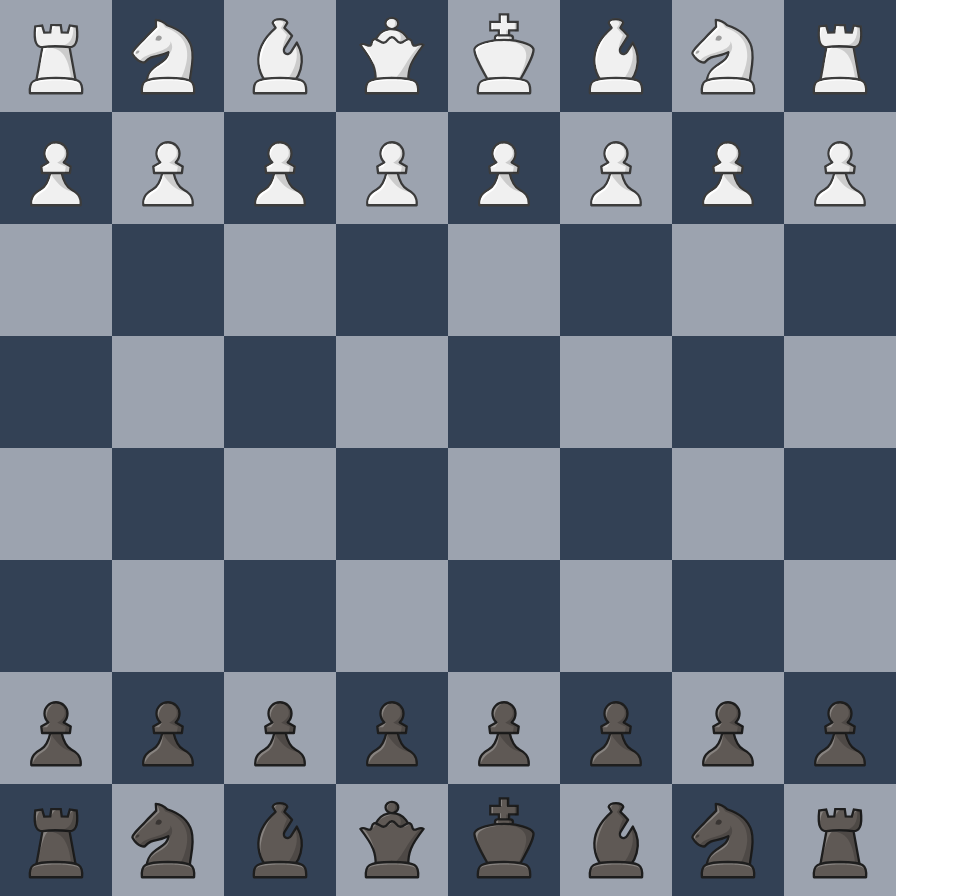
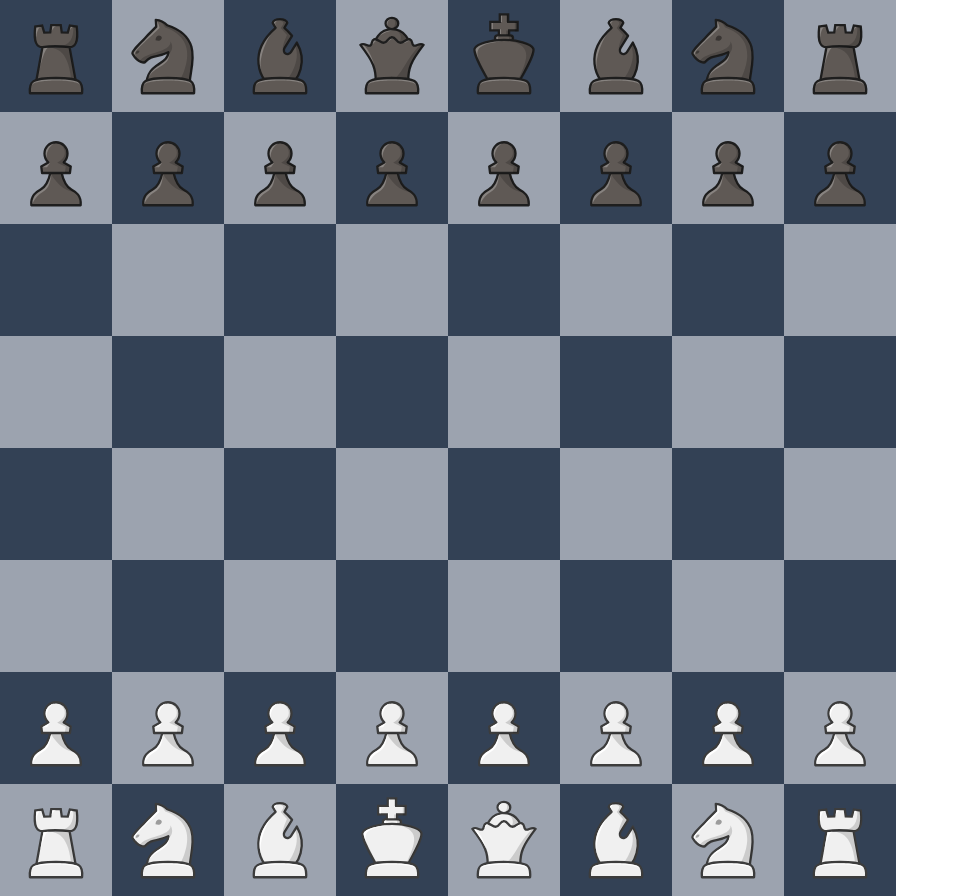
Before and after one commit to APRT-Chess/APRT-Chess, a React (Vite) app in the folder aprt-chess/: page / in a window 1280 px wide. Shown: the whole page, without its empty margins (0-959 px from the left). Built offline with nearby package versions, Linux system fonts and the light colour scheme.

Commit message:
shifted everything to 2D

```diff
--- a/aprt-chess/src/App.tsx
+++ b/aprt-chess/src/App.tsx
@@ -2,12 +2,11 @@ import "./assets/App.css";
 import Board from "./components/Board";
 
 function App() {
-  const verticalBox = ["1", "2", "3", "4", "5", "6", "7", "8"];
-  const horizontalBox = ["a", "b", "c", "d", "e", "f", "g", "h"];
+
 
   return (
     <>
-      <Board verticalBox={verticalBox} horizontalBox={horizontalBox} />
+      <Board  />
     </>
   );
 }
--- a/aprt-chess/src/components/Board.tsx
+++ b/aprt-chess/src/components/Board.tsx
@@ -1,54 +1,28 @@
 /* eslint-disable @typescript-eslint/no-unused-vars */
 
 import { useEffect, useState } from "react";
+import { blackBishop, blackKing, blackKnight, blackPawn, blackQueen, blackRook, whiteBishop, whiteKing, whiteKnight, whitePawn, whiteQueen, whiteRook } from "../utils/ChessPieces";
 import Piece from "./Piece";
 
-interface props {
-  verticalBox: string[];
-  horizontalBox: string[];
-}
 
-interface Piece {
-  image: string;
-  x: number;
-  y: number;
-}
+type Piece = string
 
+const Board = () => {
 
-
-
-
-
-const Board = ({ verticalBox, horizontalBox }: props) => {
-
-  const [boardState,setBoardState] = useState< Piece[]>([]);
+  const [boardState,setBoardState] = useState< Piece[][]>([]);
 
 
   function setBoard() {
-    const pieces:Piece[] = [];
-    const path = "/public/pieces/";
-    //  setting up pawns in loop
-    for (let i = 0; i < 8; i++)
-      pieces.push({ image: `${path}wP.svg`, x: i, y: 1 });
-    for (let i = 0; i < 8; i++)
-      pieces.push({ image: `${path}bP.svg`, x: i, y: 6 });
-    //  other pieces from left to right
-    pieces.push({ image: `${path}wR.svg`, x: 7, y: 0 });
-    pieces.push({ image: `${path}bR.svg`, x: 7, y: 7 });
-    pieces.push({ image: `${path}wN.svg`, x: 6, y: 0 });
-    pieces.push({ image: `${path}bN.svg`, x: 6, y: 7 });
-    pieces.push({ image: `${path}wB.svg`, x: 5, y: 0 });
-    pieces.push({ image: `${path}bB.svg`, x: 5, y: 7 });
-    pieces.push({ image: `${path}wQ.svg`, x: 4, y: 0 });
-    pieces.push({ image: `${path}bQ.svg`, x: 4, y: 7 });
-    pieces.push({ image: `${path}wK.svg`, x: 3, y: 0 });
-    pieces.push({ image: `${path}bK.svg`, x: 3, y: 7 });
-    pieces.push({ image: `${path}wB.svg`, x: 2, y: 0 });
-    pieces.push({ image: `${path}bB.svg`, x: 2, y: 7 });
-    pieces.push({ image: `${path}wN.svg`, x: 1, y: 0 });
-    pieces.push({ image: `${path}bN.svg`, x: 1, y: 7 });
-    pieces.push({ image: `${path}wR.svg`, x: 0, y: 0 });
-    pieces.push({ image: `${path}bR.svg`, x: 0, y: 7 });
+    const pieces:Piece[][] = [
+      [blackRook,blackKnight,blackBishop,blackQueen,blackKing,blackBishop,blackKnight,blackRook],
+      [blackPawn,blackPawn,blackPawn,blackPawn,blackPawn,blackPawn,blackPawn,blackPawn,blackPawn],
+      ["","","","","","","",""],
+      ["","","","","","","",""],
+      ["","","","","","","",""],
+      ["","","","","","","",""],
+      [whitePawn,whitePawn,whitePawn,whitePawn,whitePawn,whitePawn,whitePawn,whitePawn,whitePawn],
+      [whiteRook,whiteKnight,whiteBishop,whiteKing,whiteQueen,whiteBishop,whiteKnight,whiteRook],
+    ];
     setBoardState(pieces)
   }
 
@@ -57,15 +31,16 @@ const Board = ({ verticalBox, horizontalBox }: props) => {
     setBoard();
   },[])
   const board = [];
-  for (let i = 0; i < verticalBox.length; i++) {
-    for (let j = horizontalBox.length - 1; j >= 0; j--) {
-      // if i+j is even box is dark
-      // else it is light
-      const color = i + j;
+
+
       let image = undefined;
-      boardState.forEach((p) => {
-        if (p.x === j && p.y === i) image = p.image;
-      });
+
+      for(let row = 0 ;row < boardState.length;row++)
+      {
+        for(let col = 0 ;col < boardState[0].length;col++)
+        {
+          let color = col + row;
+          image = boardState[row][col]
           board.push(
             <div
               className={`inline-flex w-28 h-28 items-center justify-center select-none  ${
@@ -73,11 +48,15 @@ const Board = ({ verticalBox, horizontalBox }: props) => {
               }`}
 
             >
-          {image && <Piece image={image} x_coordinate={i} y_coordinate={j} boardState = {boardState}></Piece>}
+              {image && <Piece image={image} x_coordinate={row} y_coordinate={col} boardState = {boardState}></Piece>}
             </div>
           );
         }
       }
+
+
+
+
   return (
     <>
       <div className="grid grid-cols-8 grid-rows-8 gap-0 max-w-4xl" >
--- a/aprt-chess/src/components/Piece.tsx
+++ b/aprt-chess/src/components/Piece.tsx
@@ -6,11 +6,11 @@ interface props {
 }
 
 function Piece({ image,x_coordinate,y_coordinate,boardState }: props) {
-  console.log(x_coordinate,y_coordinate,boardState[x_coordinate][y_coordinate]);
+
   return (
     <>
       <img src={image} alt='piece-img' className={`x-${x_coordinate} y-${y_coordinate} w-24 h-24 absolute`} draggable onDrag={()=>{
-        console.log("dragging",image)
+        console.log("dragging",image,x_coordinate,y_coordinate)
       }}></img>
     </>
   );
--- /dev/null
+++ b/aprt-chess/src/utils/ChessPieces.ts
@@ -0,0 +1,15 @@
+import  blackBishop from '../../public/pieces/bB.svg?url' ;
+import  blackKing from '../../public/pieces/bK.svg?url' ;
+import blackQueen from '../../public/pieces/bQ.svg?url'
+import  blackKnight from '../../public/pieces/bN.svg?url' ;
+import  blackPawn from '../../public/pieces/bP.svg?url' ;
+import  blackRook from '../../public/pieces/bR.svg?url' ;
+import  whiteKing from '../../public/pieces/wK.svg?url' ;
+import  whiteRook from '../../public/pieces/wR.svg?url' ;
+import  whitePawn from '../../public/pieces/wP.svg?url' ;
+import whiteKnight from '../../public/pieces/wN.svg?url';
+import whiteBishop from '../../public/pieces/wB.svg?url';
+import whiteQueen from '../../public/pieces/wQ.svg?url'
+
+
+export {blackBishop,blackKing,blackKnight,blackPawn,blackQueen,blackRook,whiteBishop,whiteKing,whiteKnight,whitePawn,whiteQueen,whiteRook};
```
Lines whose indentation alone changed are shown as unchanged.
